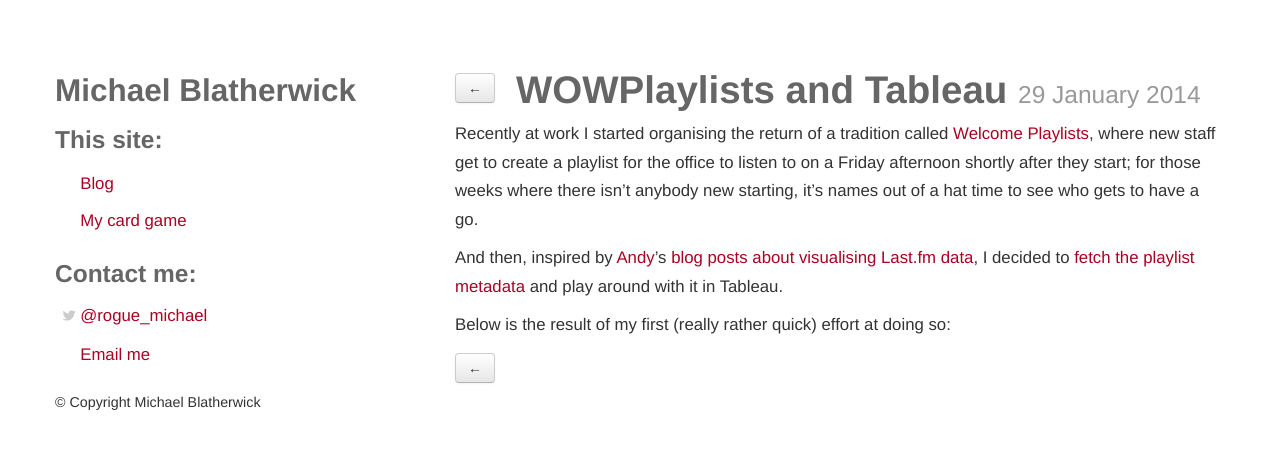
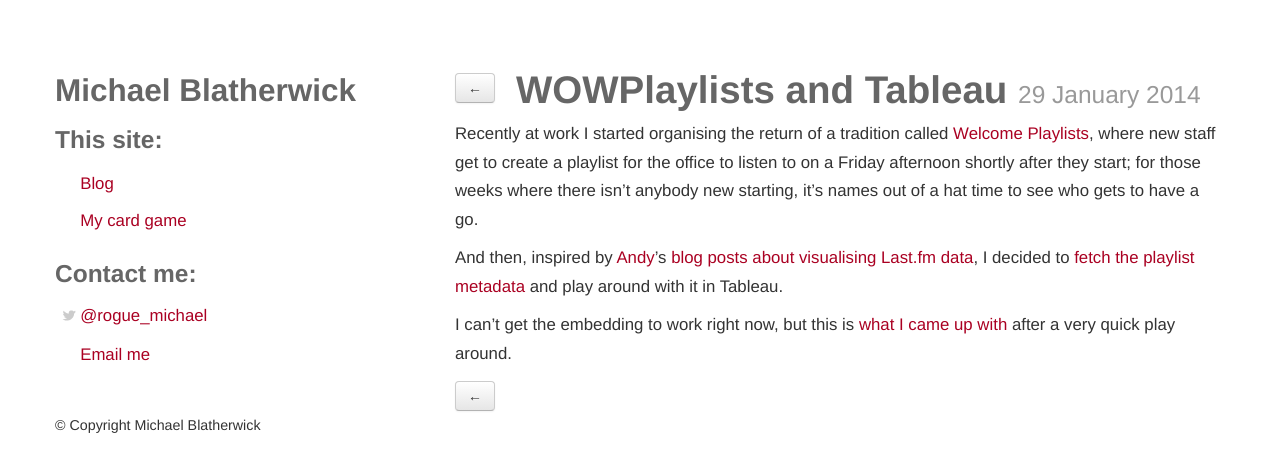
Before and after one commit to exonian/exonian.github.com, a Jekyll site: the page built from _posts/2014-01-29-wowplaylists-and-tableau.md, in a window 1280 px wide. Shown: the top 472 px of the page. Built offline with Jekyll 4.4.1, drawn with Linux system fonts in a browser that asks for light colours; comment, search, counter and statistics services are not loaded.

Commit message:
Link to dashboard

```diff
--- a/_posts/2014-01-29-wowplaylists-and-tableau.md
+++ b/_posts/2014-01-29-wowplaylists-and-tableau.md
@@ -11,10 +11,11 @@ there isn't anybody new starting, it's names out of a hat time to see who gets t
 And then, inspired by [Andy][andy]'s [blog posts about visualising Last.fm data][andyBlogPost], I decided to
 [fetch the playlist metadata][playviz] and play around with it in Tableau.
 
-Below is the result of my first (really rather quick) effort at doing so:
+I can't get the embedding to work right now, but this is [what I came up with][dashboard] after a very quick play around.
 
 
 [andy]: https://twitter.com/intent/user?screen_name=acotgreave "@acotgreave"
 [andyBlogPost]: http://gravyanecdote.com/uncategorized/lastfmthesummary/
 [playviz]: https://github.com/exonian/playviz
 [wowp]: https://twitter.com/intent/user?screen_name=wowplaylists "@WOWPlaylists"
+[dashboard]: http://public.tableausoftware.com/views/WOWPlaylists/WOWPlaylists
```
